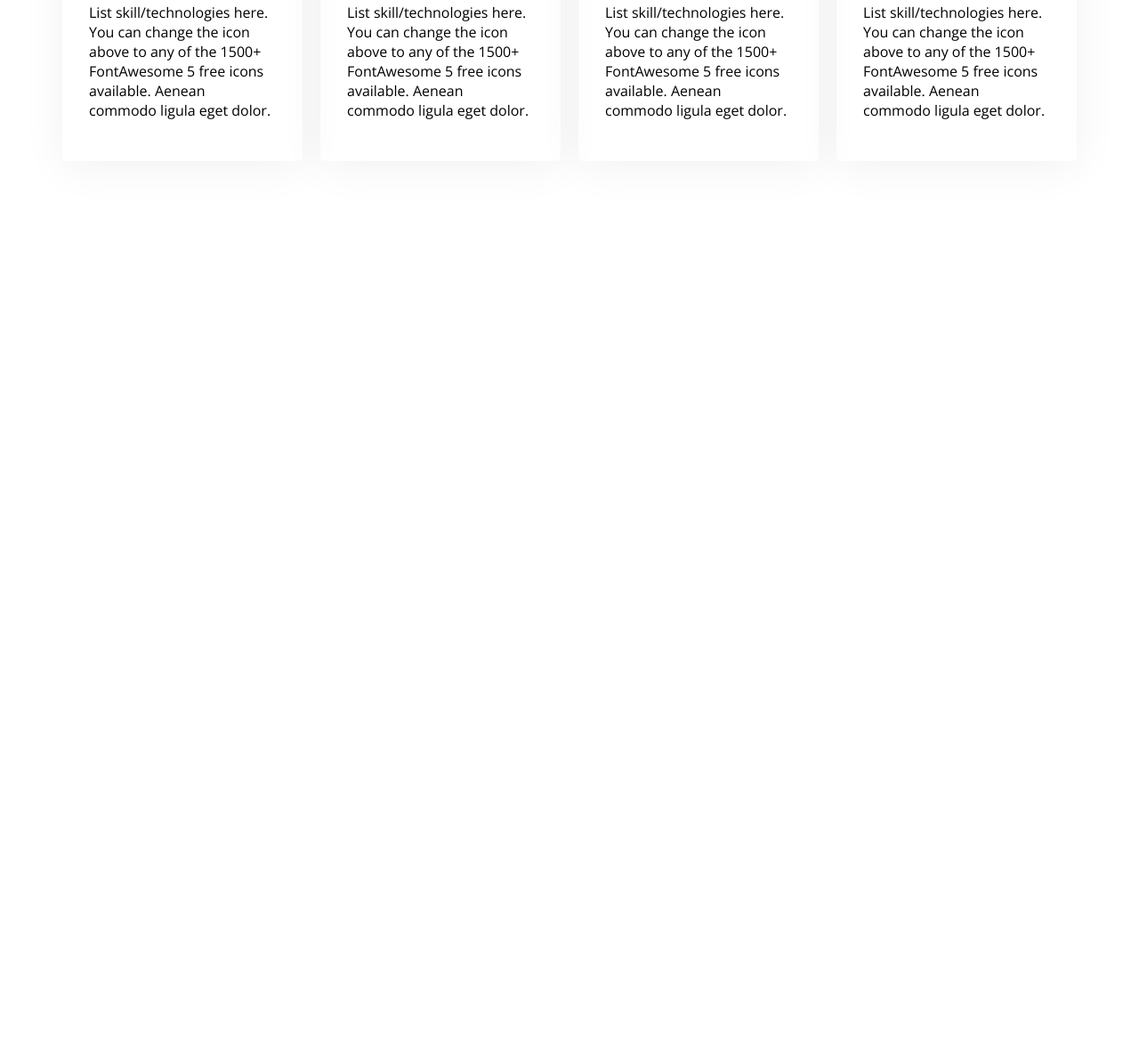
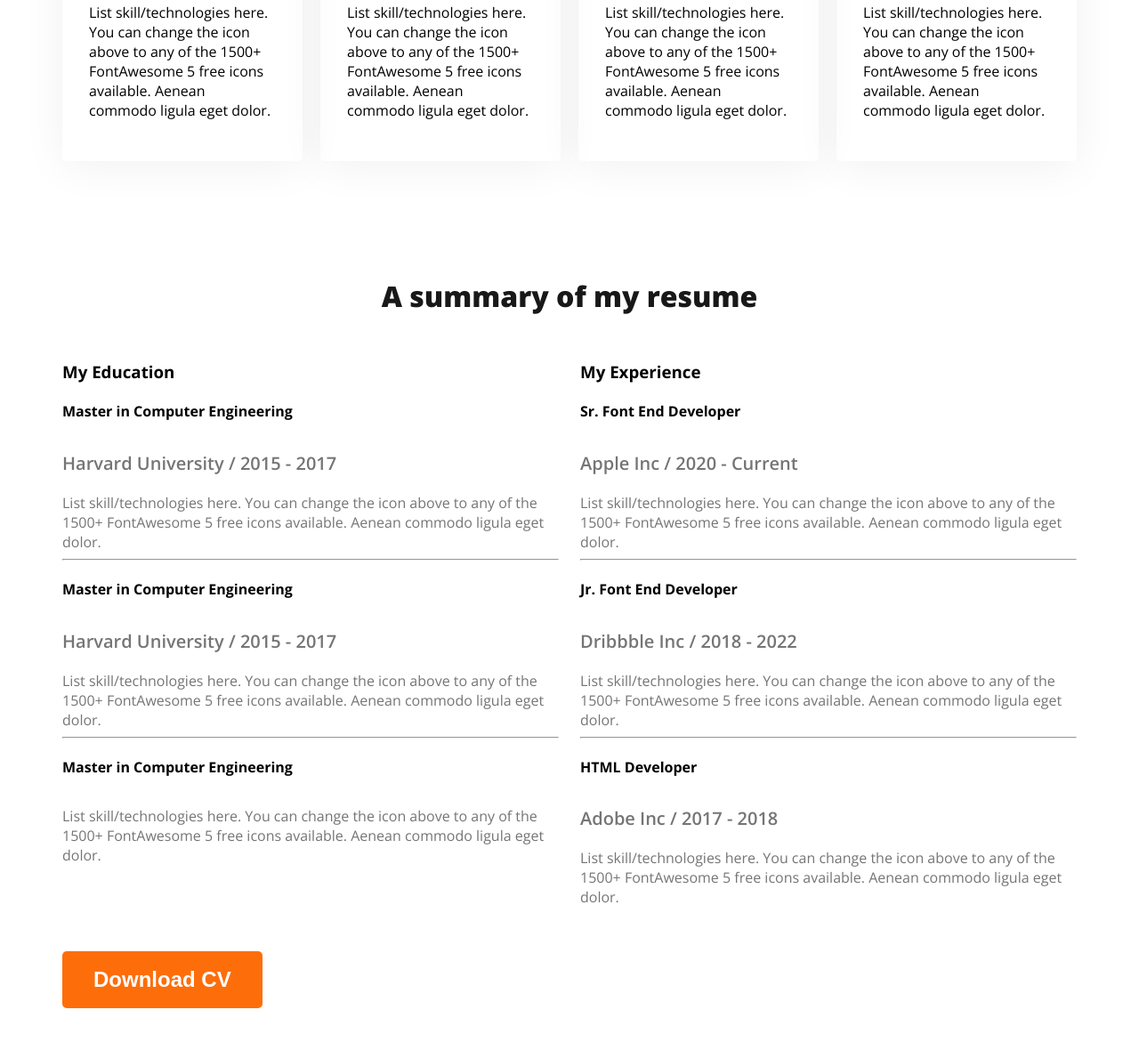
Before and after one commit to RjRabby018/web-dev-portfolio, a plain HTML site: page index.html in a window 1280 px wide. Shown: the part 1857-3028 px from the top of the page at 89% size. Before the commit the page ends 2168 px from the top, so only its background shows below. Drawn offline with nearby package versions, Linux system fonts and the light colour scheme.

Commit message:
some more bro

```diff
--- a/index.html
+++ b/index.html
@@ -88,6 +88,62 @@
                 </div>
             </div>
         </section>
+        <section class="resume">
+            <h3 class="section_title">A summary of my resume</h3>
+            <div class="resume_container">
+                <!-- .resume_column*2>h3.resume_column_title+.experience*3>h4.experience_title+h5.experience_sub_title+.experience_description -->
+                <div class="resume_column">
+                    <h3 class="resume_column_title">My Education</h3>
+                    <div class="experience">
+                        <h4 class="experience_title">Master in Computer Engineering</h4>
+                        <h5 class="experience_sub_title">Harvard University / 2015 - 2017</h5>
+                        <div class="experience_description">List skill/technologies here. You can change the icon above
+                            to any of the 1500+ FontAwesome 5 free icons available. Aenean commodo ligula eget dolor.</div>
+                    </div>
+                    <hr>
+                    <div class="experience">
+                        <h4 class="experience_title">Master in Computer Engineering</h4>
+                        <h5 class="experience_sub_title">Harvard University / 2015 - 2017</h5>
+                        <div class="experience_description">List skill/technologies here. You can change the icon above
+                            to any of the 1500+ FontAwesome 5 free icons available. Aenean commodo ligula eget dolor.</div>
+                    </div>
+                    <hr>
+                    <div class="experience">
+                        <h4 class="experience_title">Master in Computer Engineering</h4>
+                        <h5 class="experience_sub_title"></h5>
+                        <div class="experience_description">List skill/technologies here. You can change the icon above
+                            to any of the 1500+ FontAwesome 5 free icons available. Aenean commodo ligula eget dolor.</div>
+                    </div>
+                </div>
+                <div class="resume_column">
+                    <h3 class="resume_column_title">My Experience</h3>
+                    <div class="experience">
+                        <h4 class="experience_title">Sr. Font End Developer</h4>
+                        <h5 class="experience_sub_title">Apple Inc / 2020 - Current</h5>
+                        <div class="experience_description">List skill/technologies here. You can change the icon above
+                            to any of the 1500+ FontAwesome 5 free icons available. Aenean commodo ligula eget dolor.</div>
+                    </div>
+                    <hr>
+                    <div class="experience">
+                        <h4 class="experience_title">Jr. Font End Developer</h4>
+                        <h5 class="experience_sub_title">Dribbble Inc / 2018 - 2022</h5>
+                        <div class="experience_description">List skill/technologies here. You can change the icon above
+                            to any of the 1500+ FontAwesome 5 free icons available. Aenean commodo ligula eget dolor.</div>
+                    </div>
+                    <hr>
+                    <div class="experience">
+                        <h4 class="experience_title">HTML Developer</h4>
+                        <h5 class="experience_sub_title">Adobe Inc / 2017 - 2018</h5>
+                        <div class="experience_description">List skill/technologies here. You can change the icon above
+                            to any of the 1500+ FontAwesome 5 free icons available. Aenean commodo ligula eget dolor.</div>
+                    </div>
+                </div>
+            </div>
+            <div class="text-center resume_download_cv">
+                <button class="btn_primary">Download CV</button>
+            </div>
+
+        </section>
 
     </main>
     <footer>
--- a/styles/portfolio.css
+++ b/styles/portfolio.css
@@ -133,3 +133,19 @@ main section{
 .section_title{
     text-align: center;
 }
+/* resume section styles */
+.resume_container{
+    display: flex;
+    gap: 24px;
+}
+.experience_sub_title{
+    font-size: 20px;
+    font-weight: 600;
+    margin-bottom: 20px;
+}
+.experience_description, .experience_sub_title{
+    color: #757575;
+}
+.resume_download_cv{
+    margin-top: 50px;
+}
```
